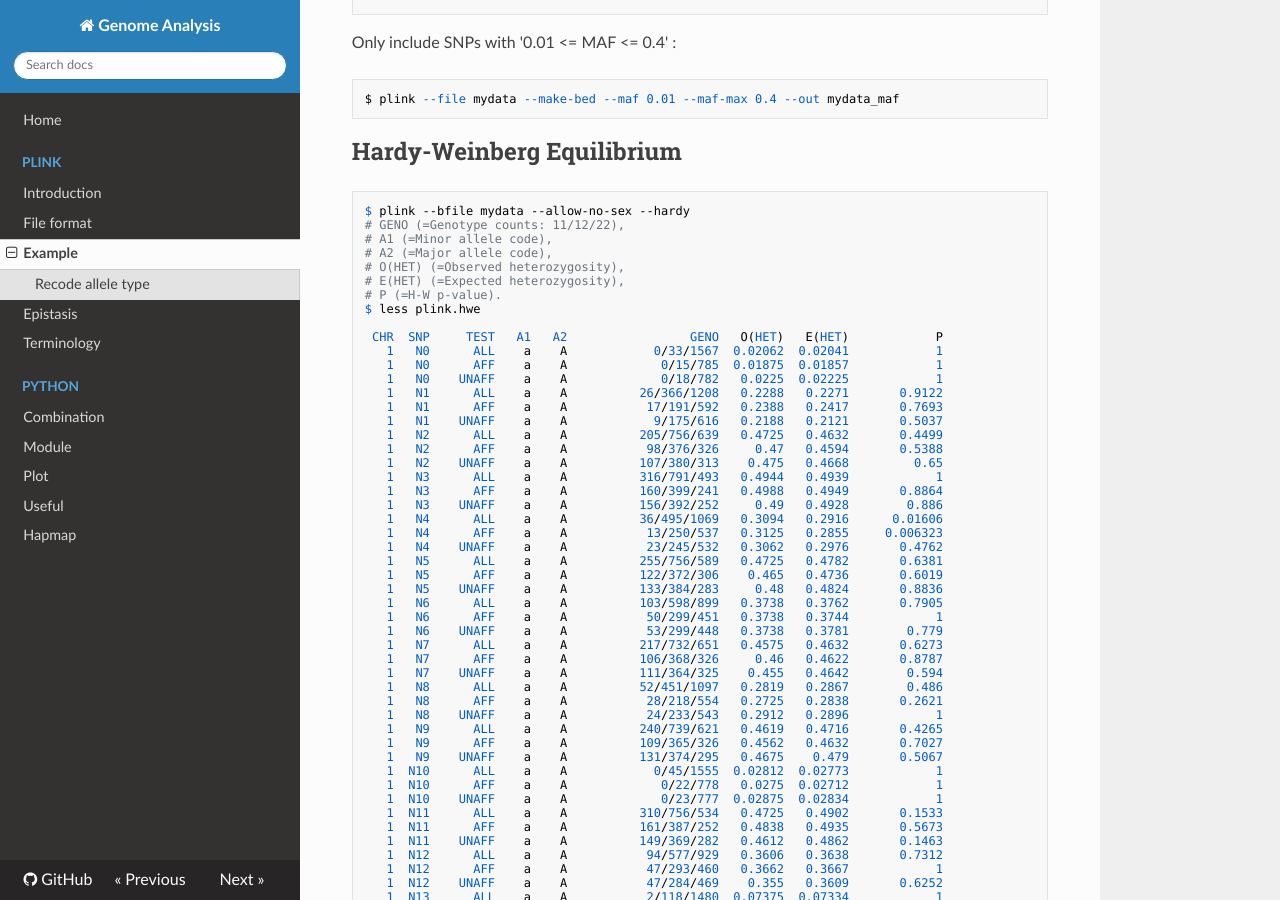
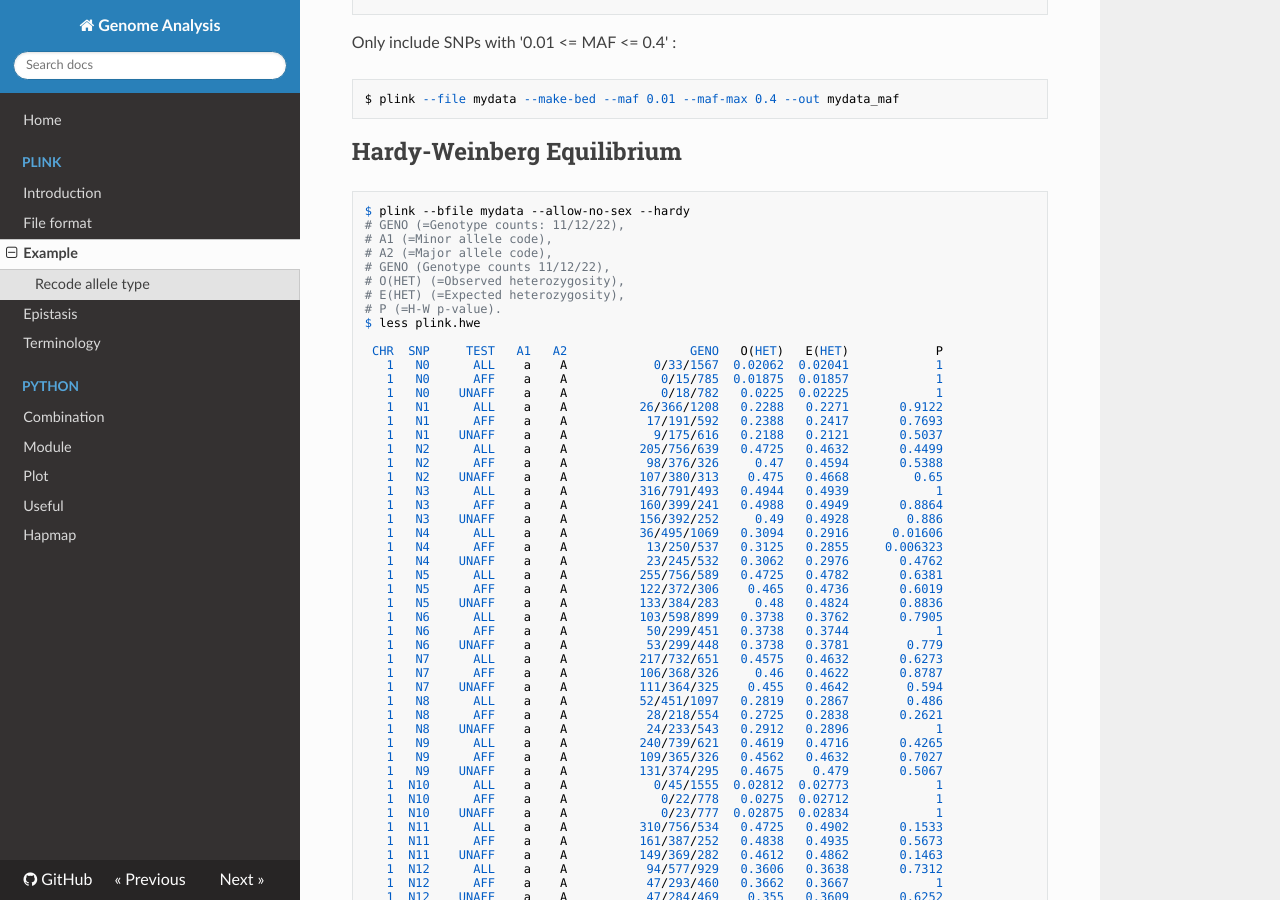
Before and after one commit to WonyoungCho/plink, an MkDocs documentation site: the page built from docs/plink_ex.md, in a window 1280 px wide and 900 px high, scrolled down 2102 px. Built offline with MkDocs 1.6.1, drawn with Linux system fonts in a browser that asks for light colours; nearby versions of some CDN libraries; old or Windows-style settings are respelled for this version of MkDocs.

Commit message:
Update plink_ex.md

```diff
--- a/docs/plink_ex.md
+++ b/docs/plink_ex.md
@@ -126,6 +126,7 @@ $ plink --bfile mydata --allow-no-sex --hardy
 # GENO (=Genotype counts: 11/12/22),
 # A1 (=Minor allele code),
 # A2 (=Major allele code),
+# GENO (Genotype counts 11/12/22),
 # O(HET) (=Observed heterozygosity),
 # E(HET) (=Expected heterozygosity),
 # P (=H-W p-value).
```
